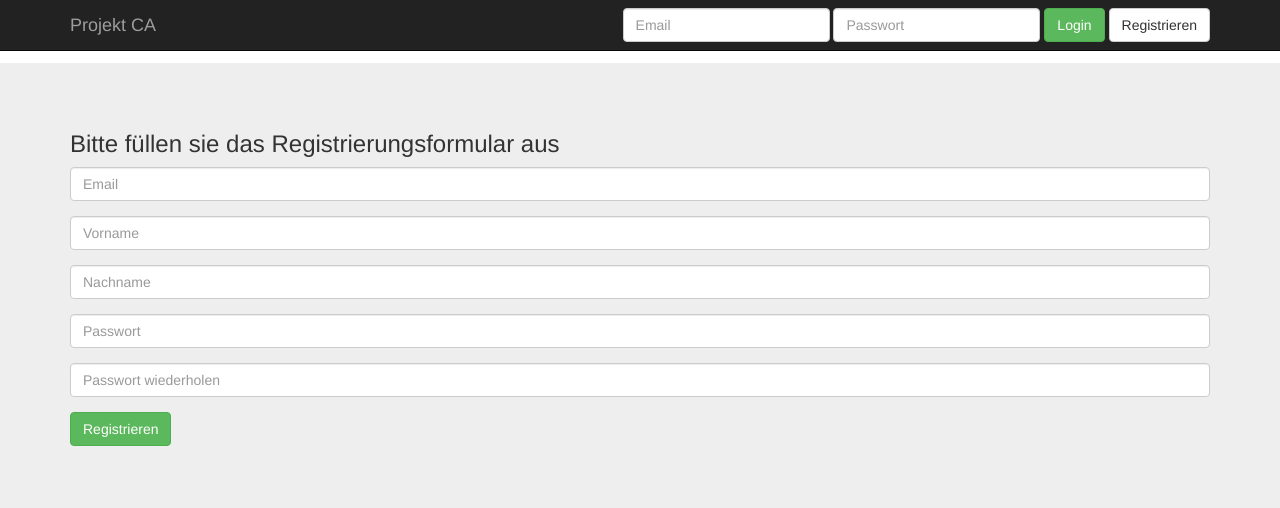
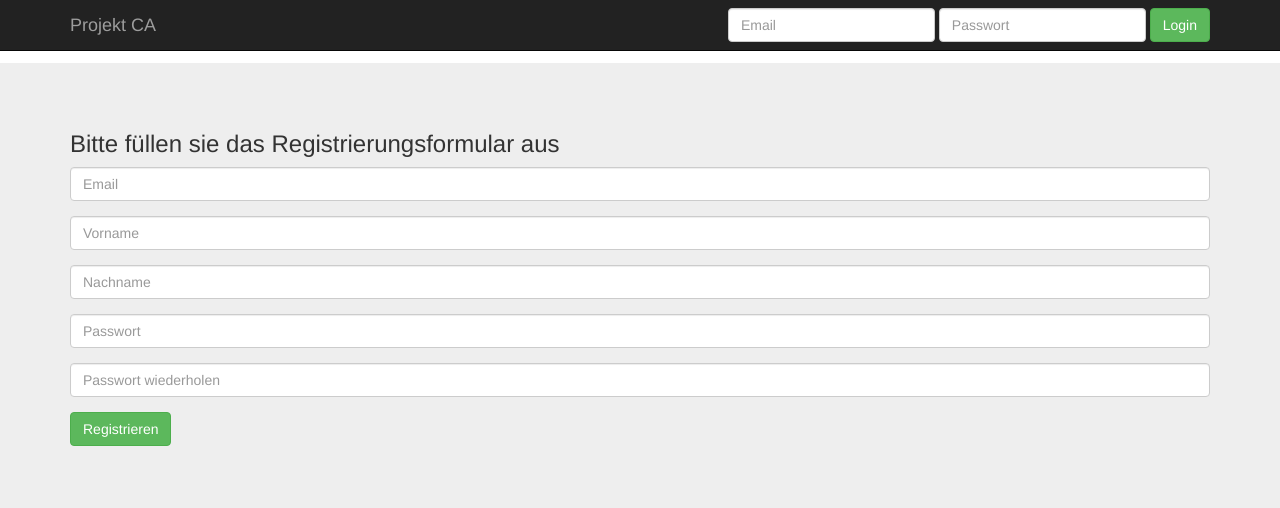
Before and after one commit to chriseichele/DHBW-Projekt-CA, a PHP site: page /register.php in a window 1280 px wide. Shown: the top 508 px of the page. Run offline with PHP 8.4, Linux system fonts and the light colour scheme; some libraries are stand-ins or nearby versions.

Commit message:
Registrieren Button nicht auf Registrieren Seite

```diff
--- a/UserHelper.php
+++ b/UserHelper.php
@@ -156,9 +156,12 @@ else {
             <div class="form-group">
               <input type="password" name="pw" placeholder="Passwort" class="form-control">
             </div>
-            <button type="submit" class="btn btn-success">Login</button>
-            <a href="register.php" class="btn btn-default">Registrieren</a>
-          </form>';
+            <button type="submit" class="btn btn-success">Login</button>';
+       if(basename($_SERVER['SCRIPT_NAME']) != 'register.php') {
+       	  //Registrieren Link nicht auf Registrieren Seite zeigen
+    	  $out .= '<a href="register.php" style="margin-left:4px;" class="btn btn-default">Registrieren</a>';
+       }
+       $out .= '</form>';
 	}
 
 }
```
